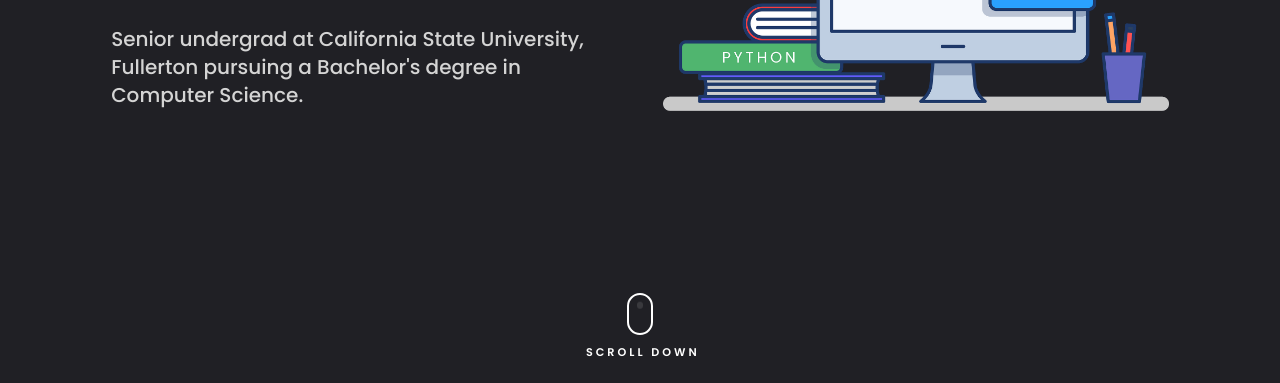
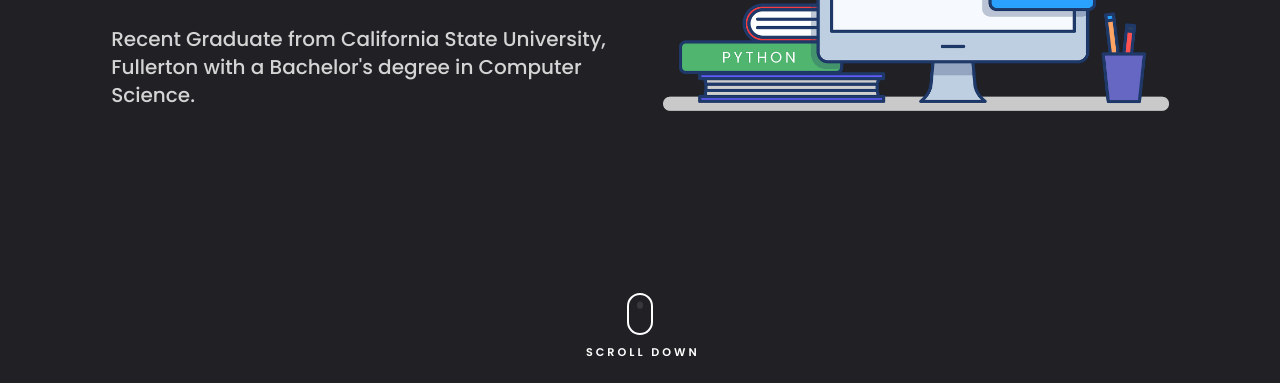
Before and after one commit to parker-martel/parker-martel.github.io, a website: page index.html in a window 1280 px wide. Shown: the part 417-800 px from the top of the page. Drawn offline with nearby package versions, Linux system fonts and the light colour scheme.

Commit message:
Update Resume

```diff
--- a/index.html
+++ b/index.html
@@ -63,7 +63,7 @@
                         <h2 id="hi" class="font-semibold text-4xl md:text-5xl">Hi There, I'm</h2>
                         <h2 id="myname" class="font-bold text-5xl md:text-6xl">Parker <span class="text-[#00e0f2]">Martel</span></h2>
                      </div>
-                     <p id="HomeSection" class="text-lg md:text-xl text-center md:text-left font-medium text-base-content">Senior undergrad at California State University, Fullerton pursuing a Bachelor's
+                     <p id="HomeSection" class="text-lg md:text-xl text-center md:text-left font-medium text-base-content">Recent Graduate from California State University, Fullerton with a Bachelor's
                         degree in Computer Science.
                      </p>
                      <!-- <button id="AboutmeButton" class="btn btn-outline btn-primary">About Me</button>  -->
```
Also changed, not shown: 1 other file.
